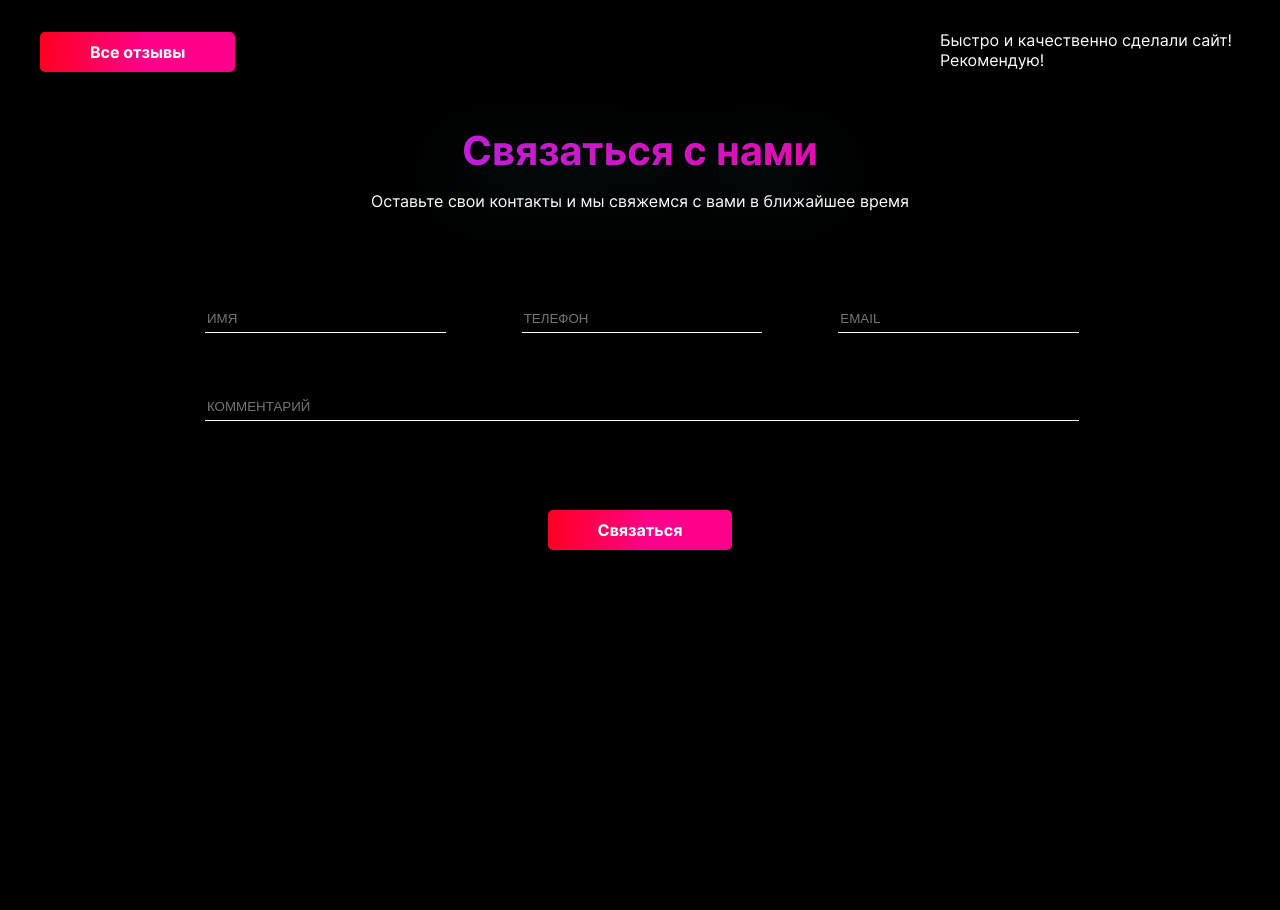
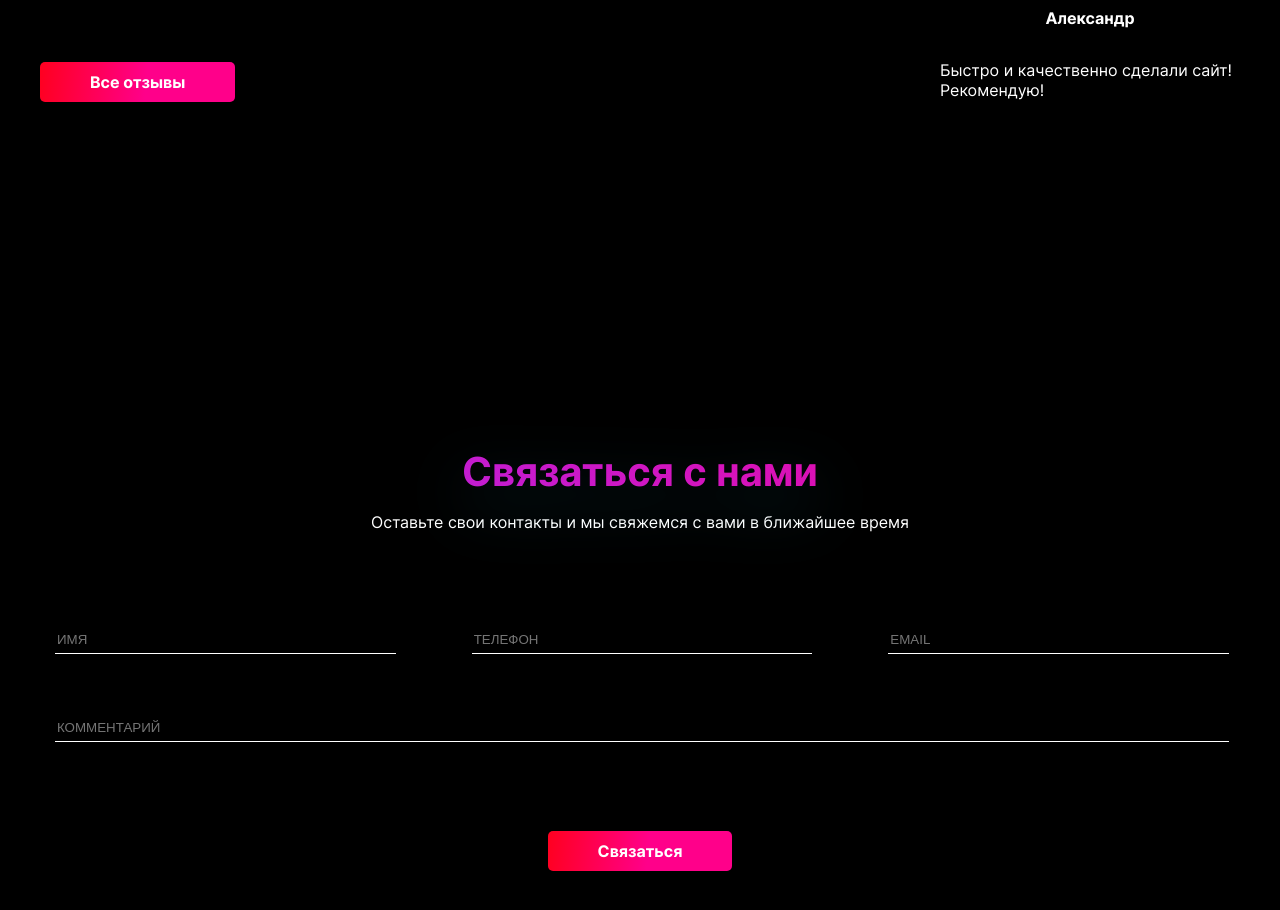
Before and after one commit to Isas2g/WEB-studio-project, a Vue app: page / in a window 1280 px wide. Shown: the part 2187-3097 px from the top of the page. Before the commit the page ends 2825 px from the top, so only its background shows below. Built offline with nearby package versions, Linux system fonts and the light colour scheme.

Commit message:
Update MainPage.vue

```diff
--- a/src/pages/Main/MainPage.vue
+++ b/src/pages/Main/MainPage.vue
@@ -205,6 +205,7 @@
     display: flex;
     flex-direction: row;
     justify-content: space-between;
+    margin-top: 30px;
   }
 
   .name {
@@ -244,8 +245,10 @@
     color: white;
     align-content: end;
     justify-content: center;
-    padding: 0 150px 0 150px;
+    margin-top: 291px;
+    //padding: 0 150px 0 150px;
     text-align: center;
+    width: 100%;
   }
 
   &__subtitle {
```
